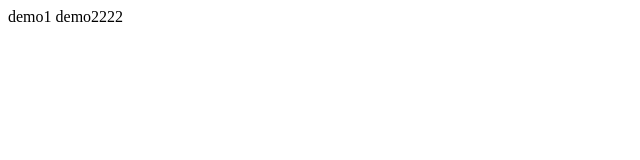
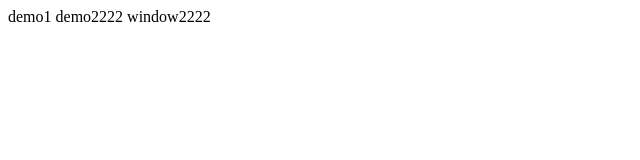
Before and after one commit to stognij-igor/part4.demo, a plain HTML site: page WebContent/index.html in a window 1280 px wide. Shown: the whole page, without its empty margins (0-640 px from the left). Drawn offline with Linux system fonts and the light colour scheme.

Commit message:
window 2
content window 2

```diff
--- a/WebContent/index.html
+++ b/WebContent/index.html
@@ -7,5 +7,8 @@
 <body>
 demo1
 demo2222
+
+
+window2222
 </body>
 </html>
```
